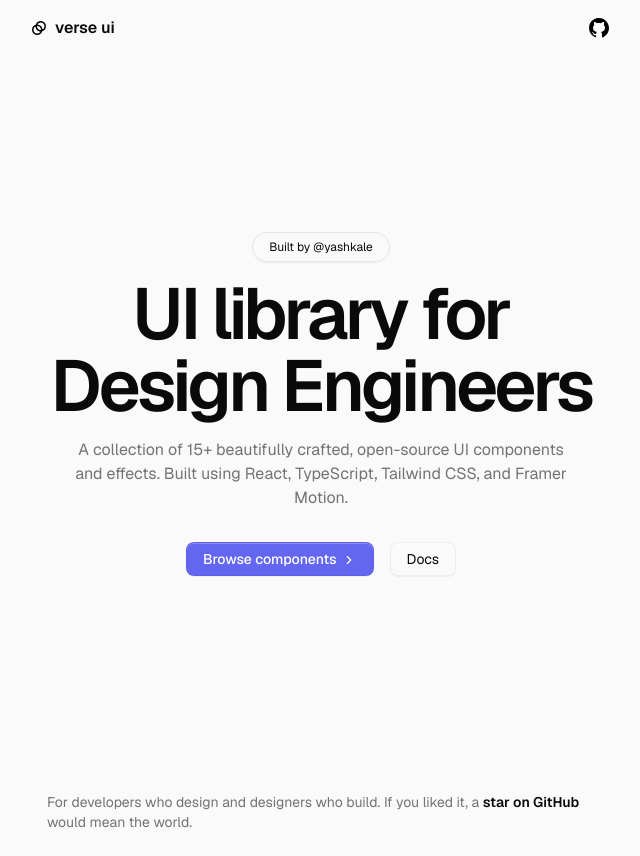
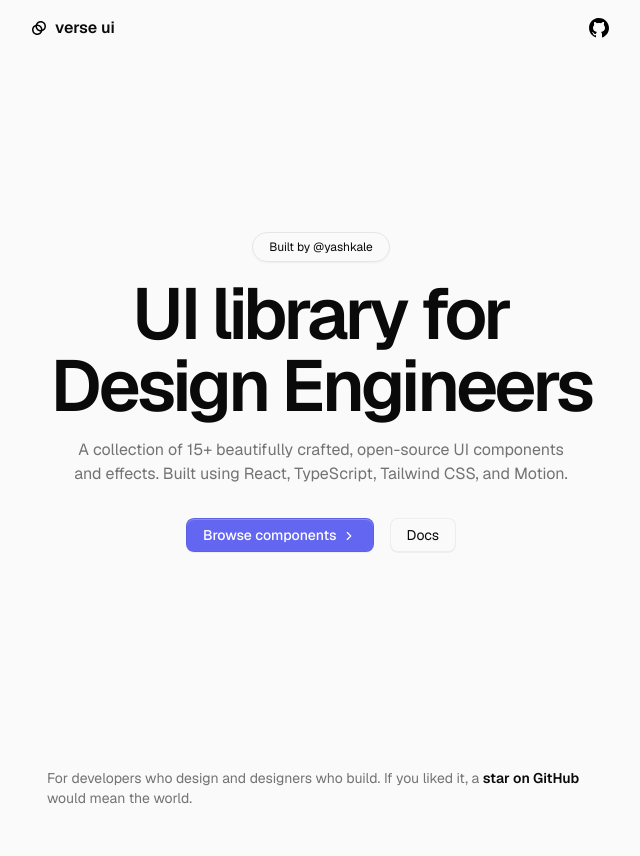
Before and after one commit to yshkale/verse-ui, a React (Vite) app: page / in a window 1280 px wide. Shown: the whole page, without its empty margins (319-959 px from the left). After the commit the page ends 832 px from the top, so only its background shows below. Built offline with nearby package versions, Linux system fonts and the light colour scheme; the HTML template or start-up script is replaced by a standard one.

Commit message:
feat: :sparkles: add fallback route for undefined routes

```diff
--- a/src/App.tsx
+++ b/src/App.tsx
@@ -6,6 +6,7 @@ function App() {
   return (
     <Routes>
       <Route index element={<Landing />} />
+      <Route path="*" element={<Landing />} />
     </Routes>
   );
 }
--- a/src/components/Landing/components/Hero.tsx
+++ b/src/components/Landing/components/Hero.tsx
@@ -11,7 +11,7 @@ export const Hero = () => {
       </h1>
       <p className="text-neutral-500 max-w-sm lg:max-w-lg text-center text-sm lg:text-base">
         A collection of 15+ beautifully crafted, open-source UI components and
-        effects. Built using React, TypeScript, Tailwind CSS, and Framer Motion.
+        effects. Built using React, TypeScript, Tailwind CSS, and Motion.
       </p>
 
       <div className="flex items-center gap-4">
```
